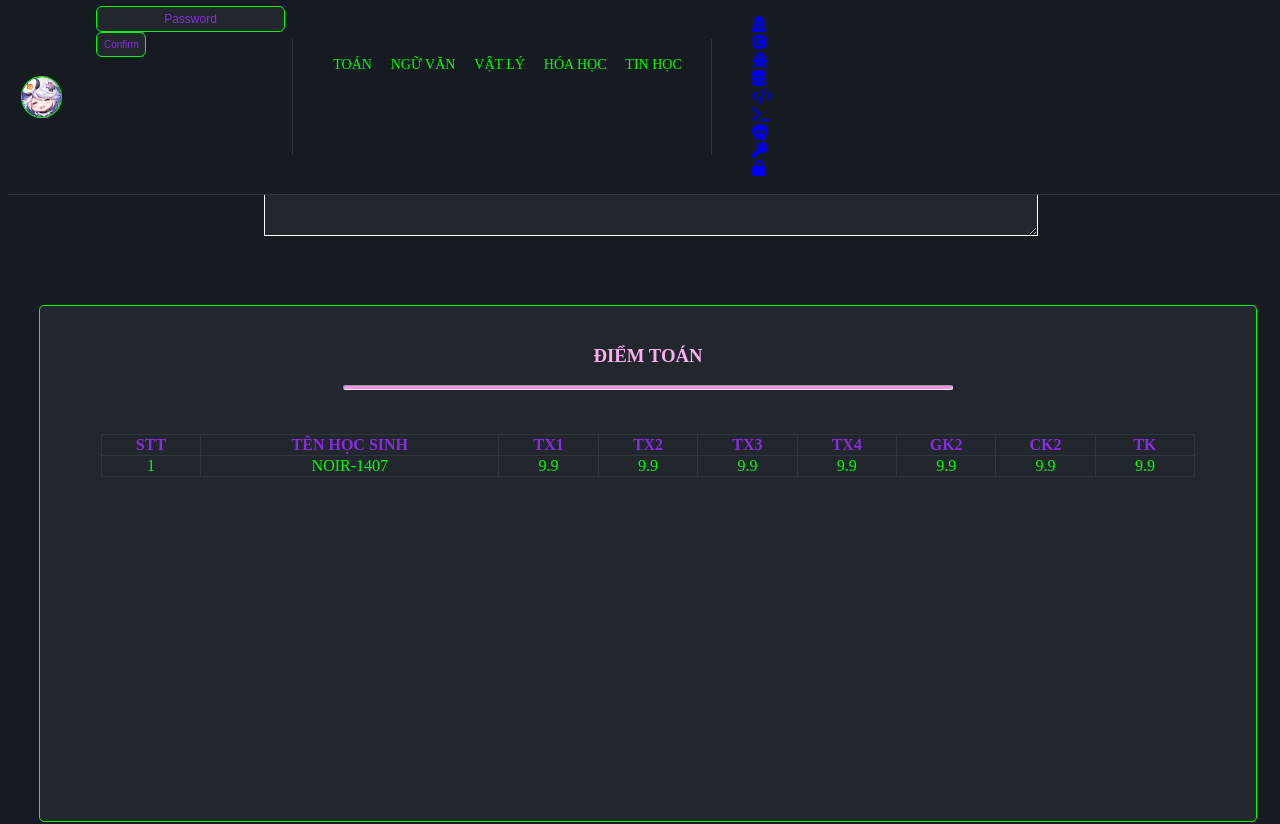
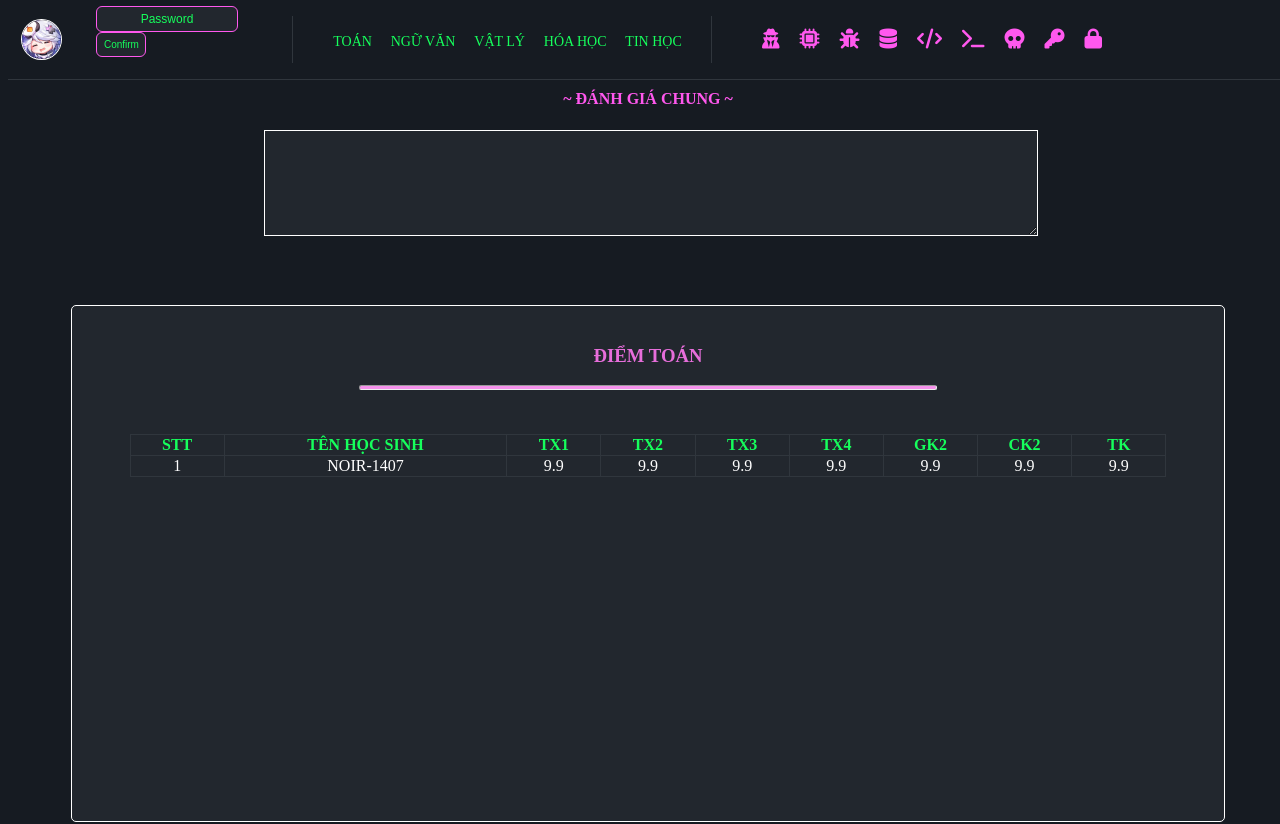
Before and after one commit to megatron103/FIRST1407, a plain HTML site: page index.html in a window 1280 px wide. Shown: the top 824 px of the page. Drawn offline with Linux system fonts and the light colour scheme; grey boxes are pictures that could not be loaded.

Commit message:
Update style.css

```diff
--- a/style.css
+++ b/style.css
@@ -11,7 +11,7 @@ html,body{
     flex-wrap: wrap;
     position: fixed;
     width: 100%;
-    height: 8%;
+    height: 10%;
     top: 0;
     background-color: #161b22;
 }
@@ -35,7 +35,7 @@ html,body{
 #avatar {
     width: 100%;
     height: 100%;
-    border: 1px solid #00FF00;
+    border: 1px solid #ffffff;
     border-radius: 50%;
     object-fit: cover;
     transition: transform 0.3s;
@@ -50,21 +50,28 @@ html,body{
     justify-content: center;
     align-items: center;
 }
+input{
+    width: 66%;
+    text-align: center;
+    font-size: 12px;
+    padding: 5px;
+}
 #password,#password1 {
     margin-top: 3%;
-    border: 1px solid #00FF00;
+    border: 1px solid #ff58ee;
     border-radius: 6px;
     background-color:  #22272e;
-    color: #00FF00;
+    color: #16ff5c;
     outline: none;
     transition: border 0.3s ease-in-out;
 }
 #password::placeholder, #password1::placeholder {
-    color: blueviolet;
+    color: #16ff5c;
 }
 #main_menu{
     width: 64%;
     height: 60%;
+    display: inline-block;
     border-left:1px solid #30363d ;
     border-right:1px solid #30363d ;
 }
@@ -72,24 +79,39 @@ html,body{
     display: flex;
     gap: 5%;
     list-style: none;
-
 }
 #you ul li a {
-    color: #00FF00;
+    color: #16ff5c;
     text-decoration: none;
     font-size: 14px;
     transition: color 0.2s;
 }
 #you ul li a:hover {
-    color: #ff58ee;
+    color: #58f9ff;
 }
 /* fff */
 .wraperlop .lop2 {
     display: flex;
+    align-items: center;
     width: 45%;
-    gap: 80%;
     background-color: #161b22;
     border-bottom: 1px solid#30363d ;
+}
+#info-box{width: 70%;}
+#info-box ul{
+    margin-left: 10px;
+    display: flex;
+    gap: 20px;
+}
+li #icon {
+    color: #ff58ee;
+    border: none;
+    background: transparent;
+    font-size: 20px;
+} #icon:hover{color: #16ff5c;transition: color 0.2s; }
+#video{
+    height: 72px;
+    object-fit: contain;
 }
 @media screen and (max-width: 900px) {
     .lop1, .lop2 {
@@ -98,10 +120,6 @@ html,body{
         min-width: 100%;
         height: 72px;
     }
-}
-#video{
-    height: 72px;
-    object-fit: contain;
 }
 /* mmm */
 .bos2{
@@ -116,19 +134,19 @@ button {
     width: 50px;
     height: 25px;
     background-color:  #22272e;
-    color: blueviolet;
+    color: #16ff5c;
     outline: none;
     border-radius: 6px;
     font-size: 10px;
     cursor: pointer;
     transition: background 0.2s;
-    border: 1px solid #00FF00;
+    border: 1px solid #ff58ee;
 }
 button:hover {
-    background-color: #ff58ee;
+    background-color: #000000;
 }
 button:active {
-    background-color: #ff58ee;
+    background-color: #58b1ff;
 }
 .bos1bos2{
     width: 100%;
@@ -142,20 +160,19 @@ button:active {
     width: 90%;
     height: 60%;
     justify-self: center;
-    border: 1px solid #00FF00;
-}
-#score-container{
     overflow-y: auto;
     background-color: #22272e;
-    border: 1px solid #00FF00;
+    border: 1px solid #ffffff;
     align-items: center;
     max-height:70%;
-    width:95% ;
     padding-bottom: 35px;
     border-radius: 5px;
 }
+.student-name{
+    width: 15%;
+}
 h3{
-    color: rgb(253, 173, 240) ;
+    color: #e76edb ;
     text-align: center;
     padding-top: 20px;
 }
@@ -168,12 +185,11 @@ table{
 }
 th{
     text-align: center;
-    color:  blueviolet;
+    color:  #16ff5c;
     border: 1px solid #30363d;
 }
-#ten{width: 15%;}
 td{
-    color:  #00FF00; text-align: center;
+    color:  #ffffff; text-align: center;
     border: 1px solid #30363d;
     width: 5%;
 }
@@ -184,9 +200,3 @@ td{
     background-size: cover;
 }
 /* mmm */
-input{
-    width: 90%;
-    text-align: center;
-    font-size: 12px;
-    padding: 5px;
-}
```
